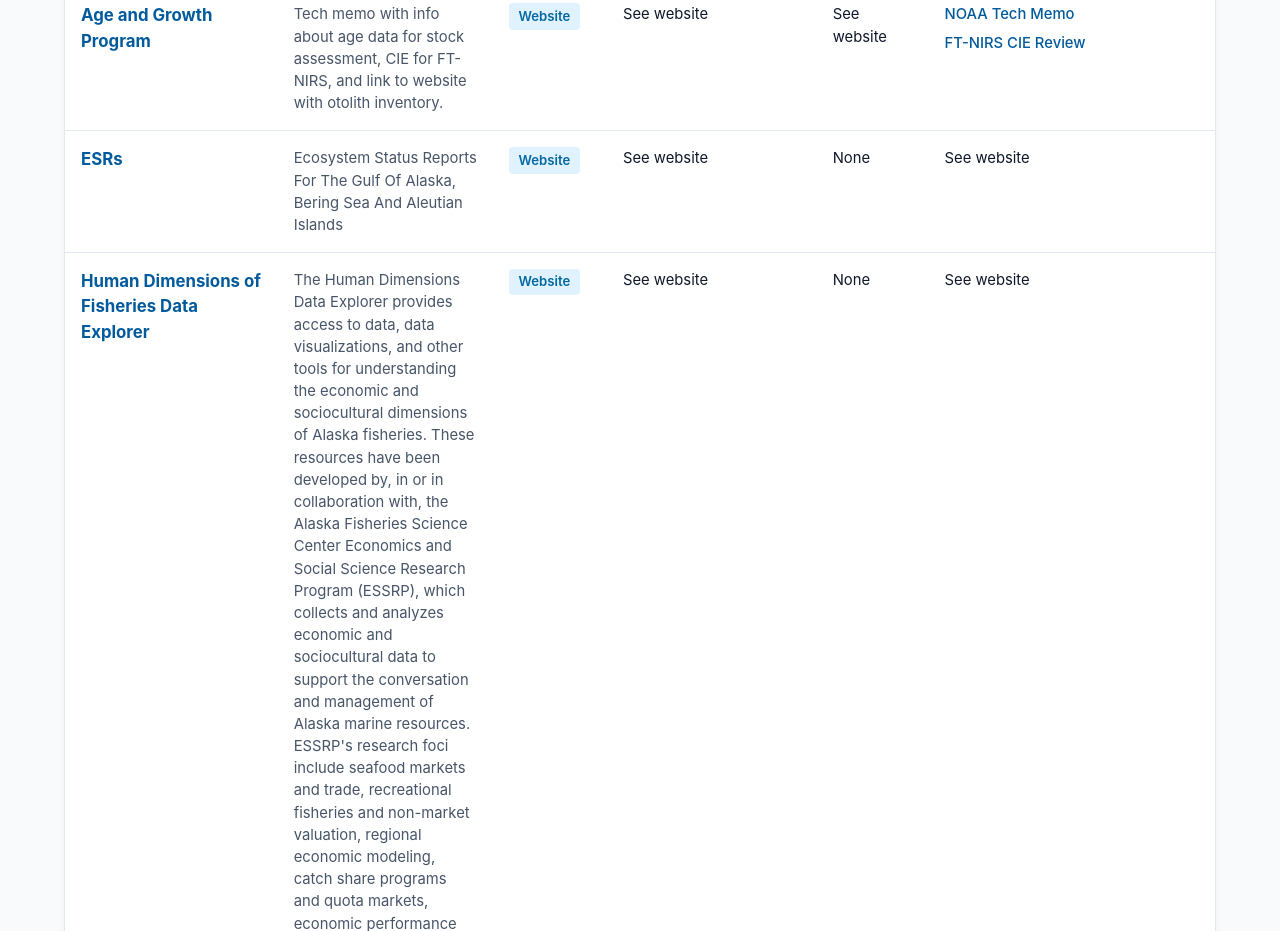
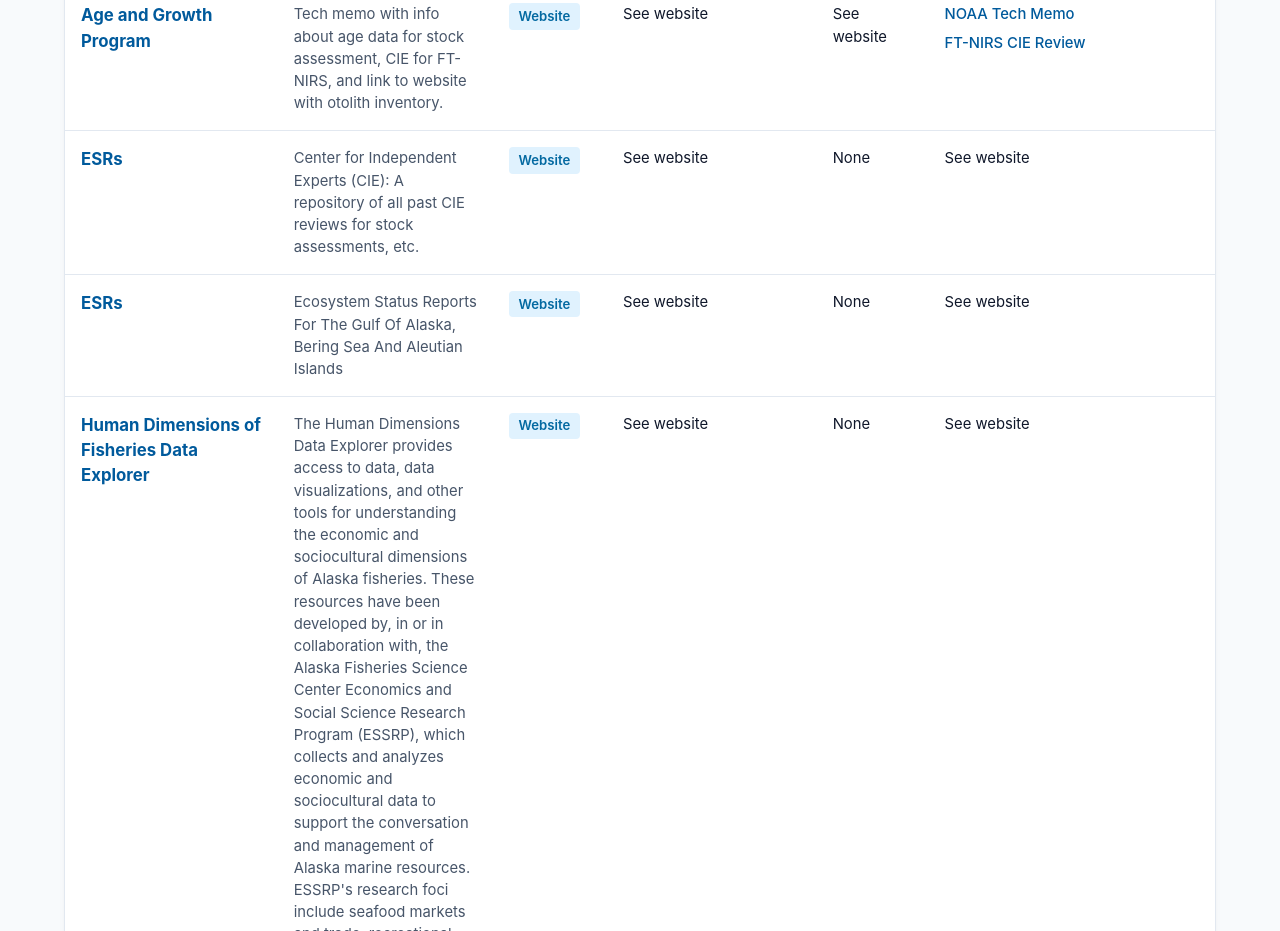
Before and after one commit to noaa-afsc/NPFMC-Plan-Team, a plain HTML site: page index.html in a window 1280 px wide. Shown: the part 2452-3383 px from the top of the page. Drawn offline with Linux system fonts and the light colour scheme.

Commit message:
Add CIE Reviews section to index.html
Added a new section for CIE Reviews with relevant details.

```diff
--- a/index.html
+++ b/index.html
@@ -421,6 +421,16 @@
             </td>
           </tr>
 
+          <!-- CIE Reviews -->
+          <tr>
+            <td><span class="software-name">ESRs</span></td>
+            <td class="software-desc">Center for Independent Experts (CIE): A repository of all past CIE reviews for stock assessments, etc. </td>
+            <td><a href="st.nmfs.noaa.gov/science-quality-assurance/cie-peer-reviews/peer-review-reports" class="btn-link" target="_blank">Website</a></td>
+            <td>See website</td>
+            <td>None</td>
+            <td>See website</td>
+          </tr>
+
           <!-- Ecosystem Status Reports -->
           <tr>
             <td><span class="software-name">ESRs</span></td>
```
